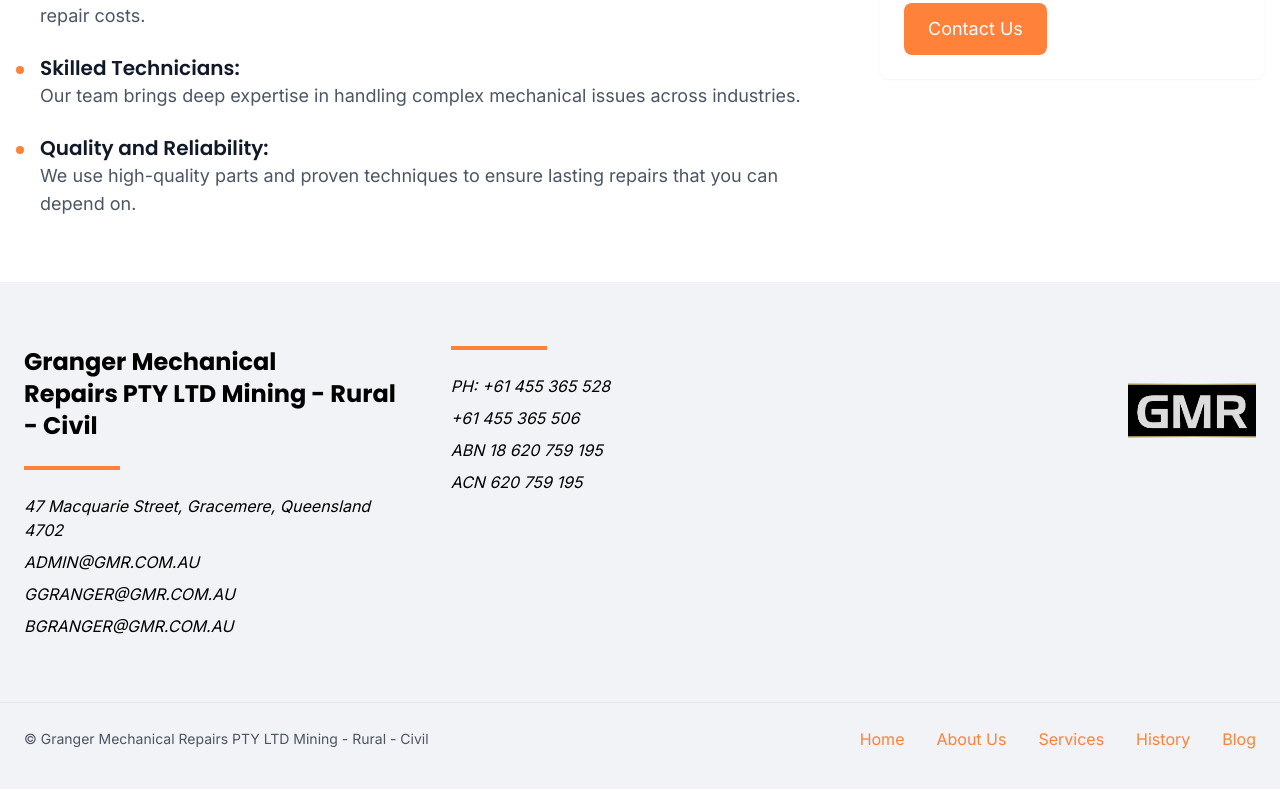
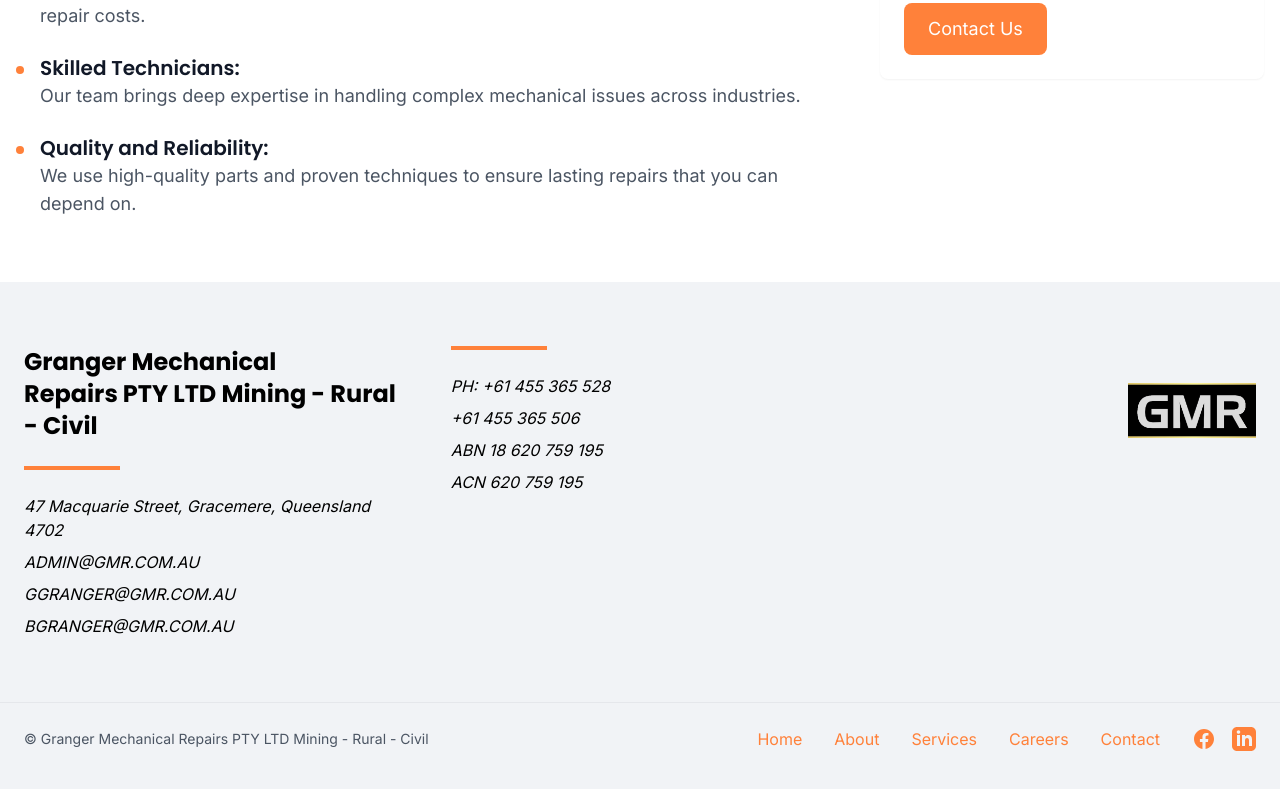
Before and after one commit to Dezzi94/GMR, a React (Vite) app: page /services/mechanical-repairs in a window 1280 px wide. Shown: the part 949-1738 px from the top of the page. Built offline with nearby package versions, Linux system fonts and the light colour scheme.

Commit message:
fixed footer
fixed footer added social links and removed blog and history links

```diff
--- a/src/components/Footer.tsx
+++ b/src/components/Footer.tsx
@@ -47,12 +47,26 @@
               <p className="text-xs sm:text-sm text-gray-600 text-center sm:text-left">
                 © Granger Mechanical Repairs PTY LTD Mining - Rural - Civil
               </p>
-              <div className="flex flex-wrap justify-center sm:justify-end gap-4 sm:gap-8 text-[#ff813a] text-sm sm:text-base">
-                <a href="/" className="hover:text-[#ff813a]/80">Home</a>
-                <a href="/about" className="hover:text-[#ff813a]/80">About Us</a>
-                <a href="/services" className="hover:text-[#ff813a]/80">Services</a>
-                <a href="/history" className="hover:text-[#ff813a]/80">History</a>
-                <a href="/blog" className="hover:text-[#ff813a]/80">Blog</a>
+              <div className="flex items-center gap-8">
+                <div className="flex flex-wrap justify-center sm:justify-end gap-4 sm:gap-8 text-[#ff813a] text-sm sm:text-base">
+                  <a href="/" className="hover:text-[#ff813a]/80">Home</a>
+                  <a href="/about" className="hover:text-[#ff813a]/80">About</a>
+                  <a href="/services" className="hover:text-[#ff813a]/80">Services</a>
+                  <a href="/careers" className="hover:text-[#ff813a]/80">Careers</a>
+                  <a href="/contact" className="hover:text-[#ff813a]/80">Contact</a>
+                </div>
+                <div className="flex items-center gap-4">
+                  <a href="https://www.facebook.com/grangermechanicalrepairs" target="_blank" rel="noopener noreferrer" className="text-[#ff813a] hover:text-[#ff813a]/80">
+                    <svg className="w-6 h-6" fill="currentColor" viewBox="0 0 24 24" aria-hidden="true">
+                      <path fillRule="evenodd" d="M22 12c0-5.523-4.477-10-10-10S2 6.477 2 12c0 4.991 3.657 9.128 8.438 9.878v-6.987h-2.54V12h2.54V9.797c0-2.506 1.492-3.89 3.777-3.89 1.094 0 2.238.195 2.238.195v2.46h-1.26c-1.243 0-1.63.771-1.63 1.562V12h2.773l-.443 2.89h-2.33v6.988C18.343 21.128 22 16.991 22 12z" clipRule="evenodd" />
+                    </svg>
+                  </a>
+                  <a href="https://www.linkedin.com/company/granger-mechanical-repairs" target="_blank" rel="noopener noreferrer" className="text-[#ff813a] hover:text-[#ff813a]/80">
+                    <svg className="w-6 h-6" fill="currentColor" viewBox="0 0 24 24" aria-hidden="true">
+                      <path fillRule="evenodd" d="M19 0h-14c-2.761 0-5 2.239-5 5v14c0 2.761 2.239 5 5 5h14c2.762 0 5-2.239 5-5v-14c0-2.761-2.238-5-5-5zm-11 19h-3v-11h3v11zm-1.5-12.268c-.966 0-1.75-.79-1.75-1.764s.784-1.764 1.75-1.764 1.75.79 1.75 1.764-.783 1.764-1.75 1.764zm13.5 12.268h-3v-5.604c0-3.368-4-3.113-4 0v5.604h-3v-11h3v1.765c1.396-2.586 7-2.777 7 2.476v6.759z" clipRule="evenodd" />
+                    </svg>
+                  </a>
+                </div>
               </div>
             </div>
           </div>
```
